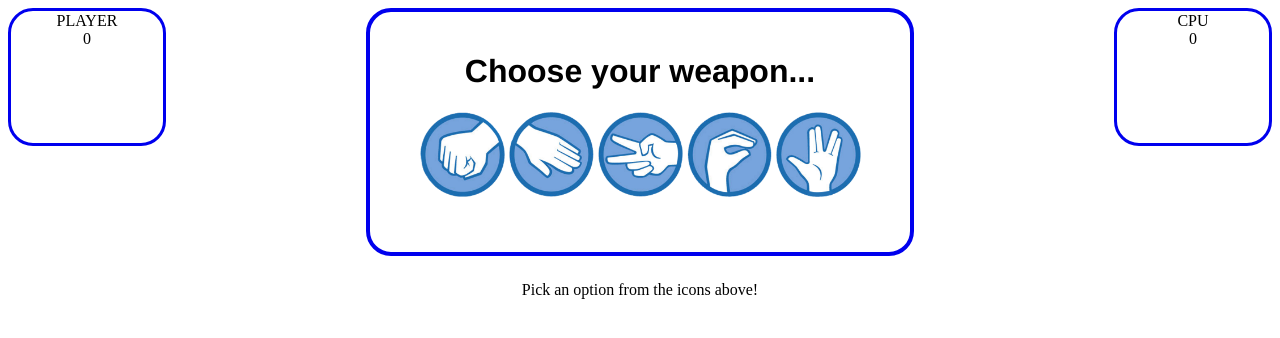
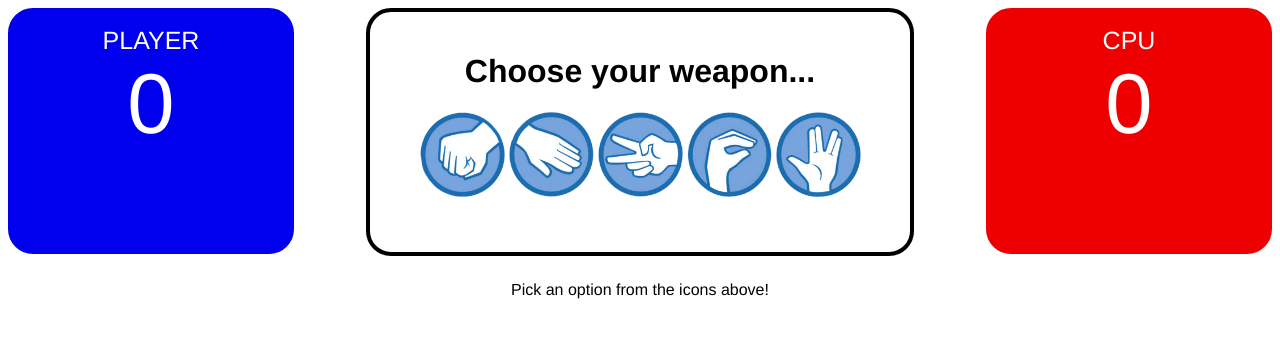
Before and after one commit to thomasmurney/js-rpsls, a plain HTML site: page index.html in a window 1280 px wide. Drawn offline with Linux system fonts and the light colour scheme.

Commit message:
Updated UI & Winning Messages

```diff
--- a/app.js
+++ b/app.js
@@ -37,7 +37,7 @@ function matchup(weapon1, weapon2){
   switch(weapon1){
 
     case "rock": if(weapon2 === "scissors" || weapon2 === "lizard"){
-      document.getElementById("showresult").innerHTML = "Rock crushes " + weapon2 + "!";
+      document.getElementById("showresult").innerHTML = "Rock crushes " + weapon2 + "! You win this round!";
       scorePlayer++;
     } else if(weapon2 === "rock"){
       document.getElementById("showresult").innerHTML = "Both of you picked Rock, it's a draw!";
@@ -49,10 +49,10 @@ function matchup(weapon1, weapon2){
     break;
 
     case "paper": if(weapon2 === "rock"){
-      document.getElementById("showresult").innerHTML = "Paper covers " + weapon2 + "!";
+      document.getElementById("showresult").innerHTML = "Paper covers " + weapon2 + "! You win this round!";
       scorePlayer++;
     } else if(weapon2 === "spock"){
-      document.getElementById("showresult").innerHTML = "Paper disproves " + weapon2 + "!";
+      document.getElementById("showresult").innerHTML = "Paper disproves " + weapon2 + "! You win this round!";
       scorePlayer++;
     } else if(weapon2 === "paper"){
       document.getElementById("showresult").innerHTML = "Both of you picked " + weapon2 + ", it's a draw!";
@@ -65,10 +65,10 @@ function matchup(weapon1, weapon2){
     break;
 
     case "scissors": if(weapon2 === "paper"){
-      document.getElementById("showresult").innerHTML = "Scissors cuts " + weapon2 + "!";
+      document.getElementById("showresult").innerHTML = "Scissors cuts " + weapon2 + "! You win this round!";
       scorePlayer++;
     } else if(weapon2 === "lizard"){
-      document.getElementById("showresult").innerHTML = "Scissors decapitates " + weapon2 + "!";
+      document.getElementById("showresult").innerHTML = "Scissors decapitates " + weapon2 + "! You win this round!";
       scorePlayer++;
     } else if(weapon2 === "scissors"){
       document.getElementById("showresult").innerHTML = "Both of you picked " + weapon2 + ", it's a draw!";}
@@ -79,10 +79,10 @@ function matchup(weapon1, weapon2){
     }; break;
 
     case "lizard": if(weapon2 === "spock"){
-      document.getElementById("showresult").innerHTML = "Lizard poisons " + weapon2 + "!";
+      document.getElementById("showresult").innerHTML = "Lizard poisons " + weapon2 + "! You win this round!";
       scorePlayer++;
     } else if(weapon2 === "paper"){
-      document.getElementById("showresult").innerHTML = "Lizard eats " + weapon2 + "!";
+      document.getElementById("showresult").innerHTML = "Lizard eats " + weapon2 + "! You win this round!";
       scorePlayer++;
     } else if(weapon2 === "lizard"){
       document.getElementById("showresult").innerHTML = "Both of you picked " + weapon2 + ", it's a draw!";}
@@ -93,12 +93,12 @@ function matchup(weapon1, weapon2){
     }; break;
 
     case "spock": if(weapon2 === "scissors"){
-      document.getElementById("showresult").innerHTML = "Spock smashes " + weapon2 + "!";
+      document.getElementById("showresult").innerHTML = "Spock smashes " + weapon2 + "! You win this round!";
       scorePlayer++;
       console.log(scoreCpu);
       console.log(scorePlayer);
     } else if(weapon2 === "rock"){
-      document.getElementById("showresult").innerHTML = "Spock vaporises " + weapon2 + "!";
+      document.getElementById("showresult").innerHTML = "Spock vaporises " + weapon2 + "! You win this round!";
       scorePlayer++;
       console.log(scoreCpu);
       console.log(scorePlayer);
--- a/index.html
+++ b/index.html
@@ -9,8 +9,8 @@
 
 <body>
 <div class="scoreBoardRow">
-<div class="scoreboardBlock"  style="float:left"> <div class="nameBar">PLAYER</div><div id="sbPlayer">0</div><div id="pChoice"> </div> </div>
-<div class="scoreboardBlock"  style="float:right"><div class="cpuBar">CPU</div><div id="sbCpu"> 0 </div> <div id="cChoice"> </div></div>
+<div class="scoreboardBlock" id="boardPlayer"  style="float:left"> <div class="nameBar">PLAYER</div><div class="score" id="sbPlayer">0</div><div id="pChoice"> </div> </div>
+<div class="scoreboardBlock" id="boardCpu" style="float:right"><div class="nameBar">CPU</div><div class="score" id="sbCpu"> 0 </div> <div id="cChoice"> </div></div>
 <div class="icon_group">
 <h1> Choose your weapon... </h1>
 
--- a/style.css
+++ b/style.css
@@ -26,18 +26,42 @@
 .scoreboardBlock{
 
   display: inline-block;
+
+}
+
+#boardPlayer {
   border-radius: 25px;
   border: 3px solid #0000EE;
-  padding: 1px;
-  width: 150px;
-  height: 130px;
+  background: #0000EE;
+  padding: 15px;
+  width: 250px;
+  height: 210px;
+}
+
+#boardCpu {
+  border-radius: 25px;
+  border: 3px solid #EE0000;
+  background: #EE0000;
+  padding: 15px;
+  width: 250px;
+  height: 210px;
+}
+
+.nameBar {
+  font-family: "Helvetica";
+  font-size: 25px;
+  color: white;
+}
+
+.cpuBar {
+  font-size: 12px;
 }
 
 .icon_group{
   margin: auto;
   text-align: center;
   border-radius: 25px;
-  border: 4px solid #0000EE;
+  border: 4px solid #000000;
   padding: 20px;
   width: 500px;
   height: 200px;
@@ -51,5 +75,13 @@ h1 {
   margin: auto;
   text-align: center;
   padding-top: 25px;
+  font-family: "Helvetica"
+
 
 }
+
+.score {
+  font-family: "Helvetica";
+  font-size: 85px;
+  color: white;
+}
```
